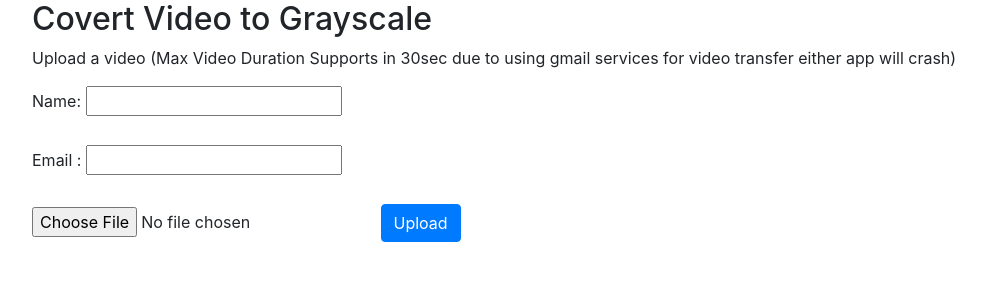
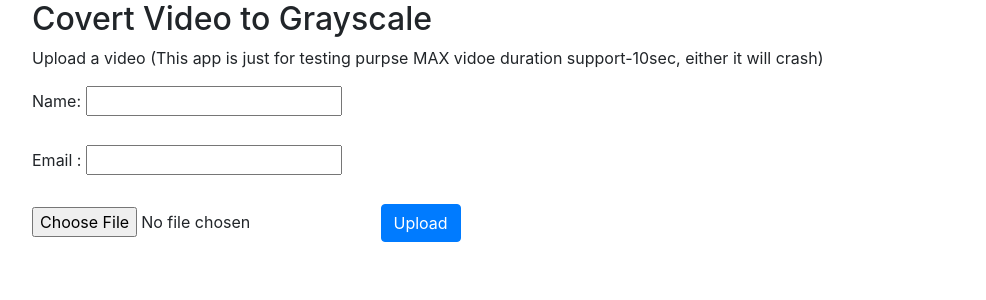
Before and after one commit to abhi0444/gray_scale_video, a Flask app: page / in a window 1280 px wide. Shown: the part 56-356 px from the top of the page, without its empty margins (53-1039 px from the left). Run offline with Flask 2, Linux system fonts and the light colour scheme; some libraries are stand-ins or nearby versions.

Commit message:
Update index.html

```diff
--- a/templates/index.html
+++ b/templates/index.html
@@ -27,7 +27,7 @@
    <div class="container">
       <div class="starter-template">
          <h2>Covert Video to Grayscale</h2>
-         <p>Upload a video (Max Video Duration Supports in 30sec due to using gmail services for video transfer either app will crash)</p>
+         <p>Upload a video (This app is just for testing purpse MAX vidoe duration support-10sec, either it will crash)</p>
       </div>
    </div>
 
```
